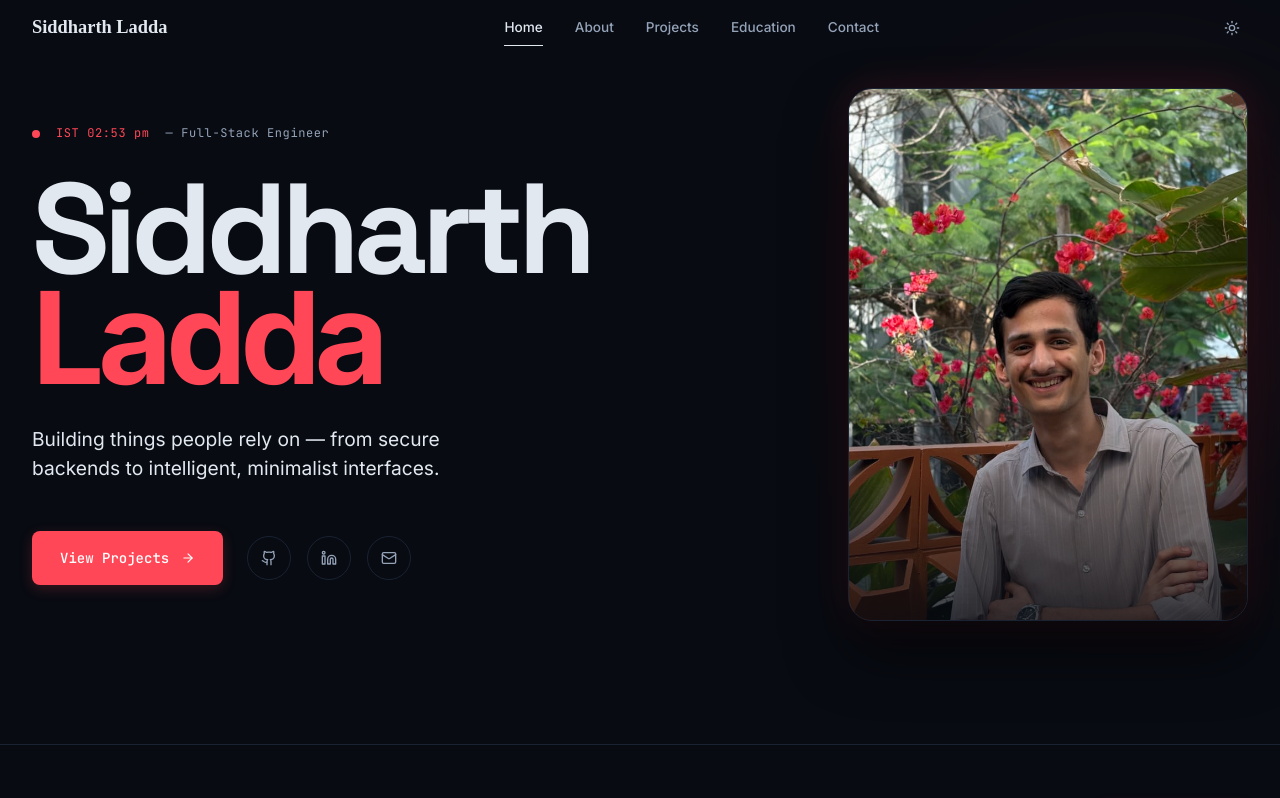
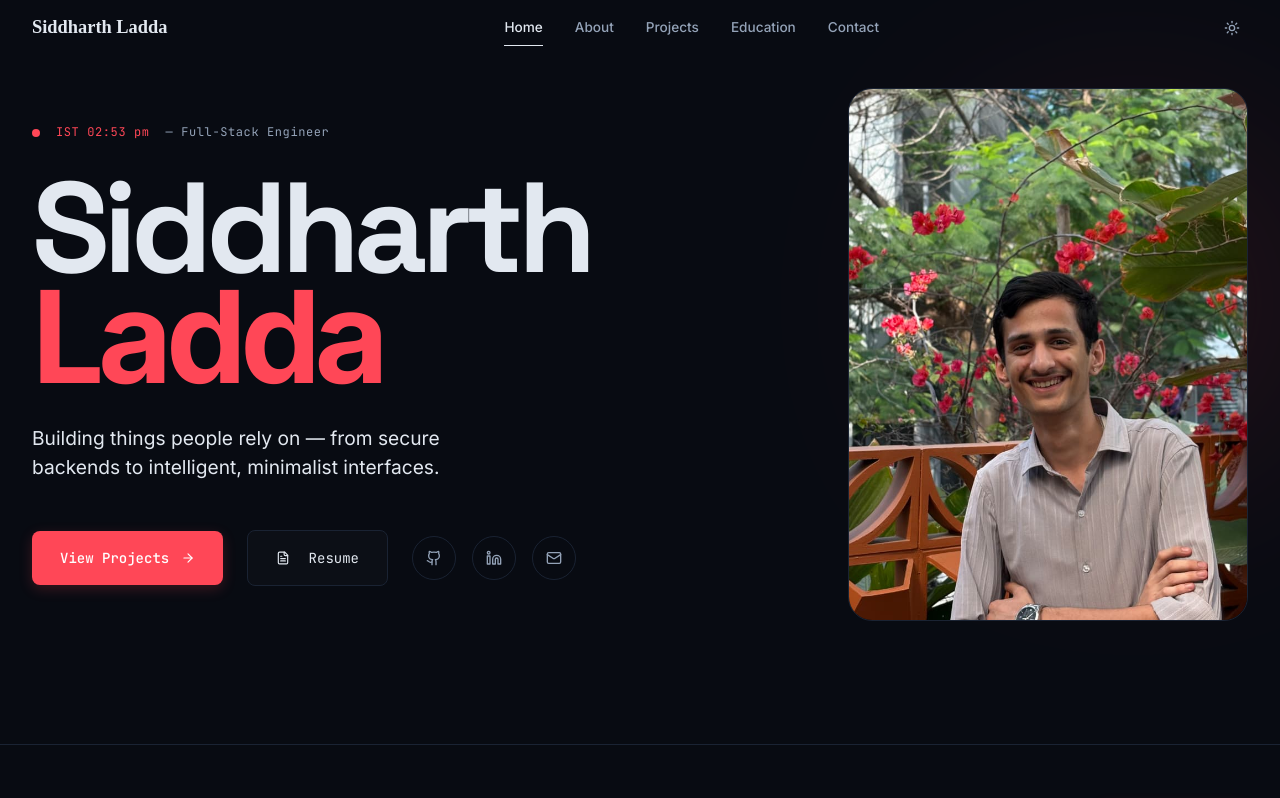
Before and after one commit to laddasiddharth/Portfolio, a React (Vite) app: page / in a window 1280 px wide. Shown: the top 798 px of the page. Built offline with nearby package versions, Linux system fonts and the light colour scheme.

Commit message:
feat: add resume link to Hero component and update imports

```diff
--- a/src/components/Hero.tsx
+++ b/src/components/Hero.tsx
@@ -1,6 +1,6 @@
 import { useEffect, useRef, useState } from 'react';
 import { useNavigate } from 'react-router-dom';
-import { ArrowRight, Github, Linkedin, Mail, ExternalLink } from 'lucide-react';
+import { ArrowRight, Github, Linkedin, Mail, ExternalLink, FileText } from 'lucide-react';
 
 export default function Hero() {
   const navigate = useNavigate();
@@ -86,6 +86,9 @@ export default function Hero() {
               <button onClick={() => navigate('/projects')} className="cta-button-primary">
                 View Projects <ArrowRight size={14} />
               </button>
+              <a href="/assets/Siddharth_Ladda_Resume.pdf" target="_blank" rel="noopener noreferrer" className="cta-button-secondary" style={{ textDecoration: 'none' }}>
+                <FileText size={14} style={{ marginRight: '0.4rem' }} /> Resume
+              </a>
               <div style={{ display: 'flex', gap: '1rem' }}>
                 {socialLinks.map(link => {
                   const Icon = link.icon;
@@ -137,7 +140,6 @@ export default function Hero() {
                 aspectRatio: '3/4',
                 borderRadius: '1.5rem',
                 overflow: 'hidden',
-                boxShadow: '0 30px 60px rgba(0,0,0,0.6), 0 0 40px rgba(var(--accent-rgb), 0.15)',
                 border: '1px solid var(--border)',
                 position: 'relative',
                 zIndex: 5,
@@ -148,7 +150,6 @@ export default function Hero() {
                 alt="Siddharth Ladda"
                 style={{ width: '100%', height: '100%', objectFit: 'cover', objectPosition: 'center' }}
               />
-              <div style={{ position: 'absolute', inset: 0, background: 'linear-gradient(to top, var(--background) 0%, transparent 50%)', opacity: 0.8 }} />
             </div>
 
             {/* Decorative background blur */}
```
Also changed, not shown: 1 other file (tests, documents, lock files or other folders).
